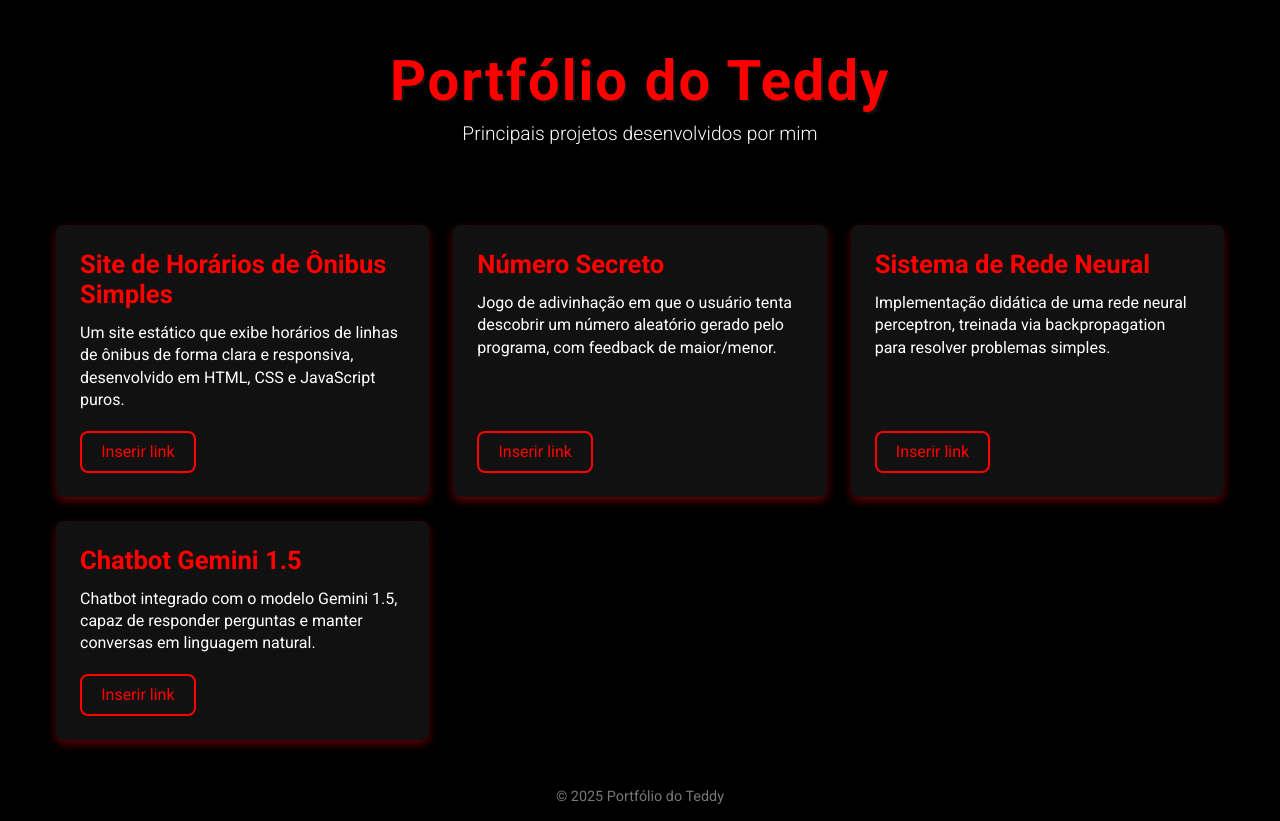
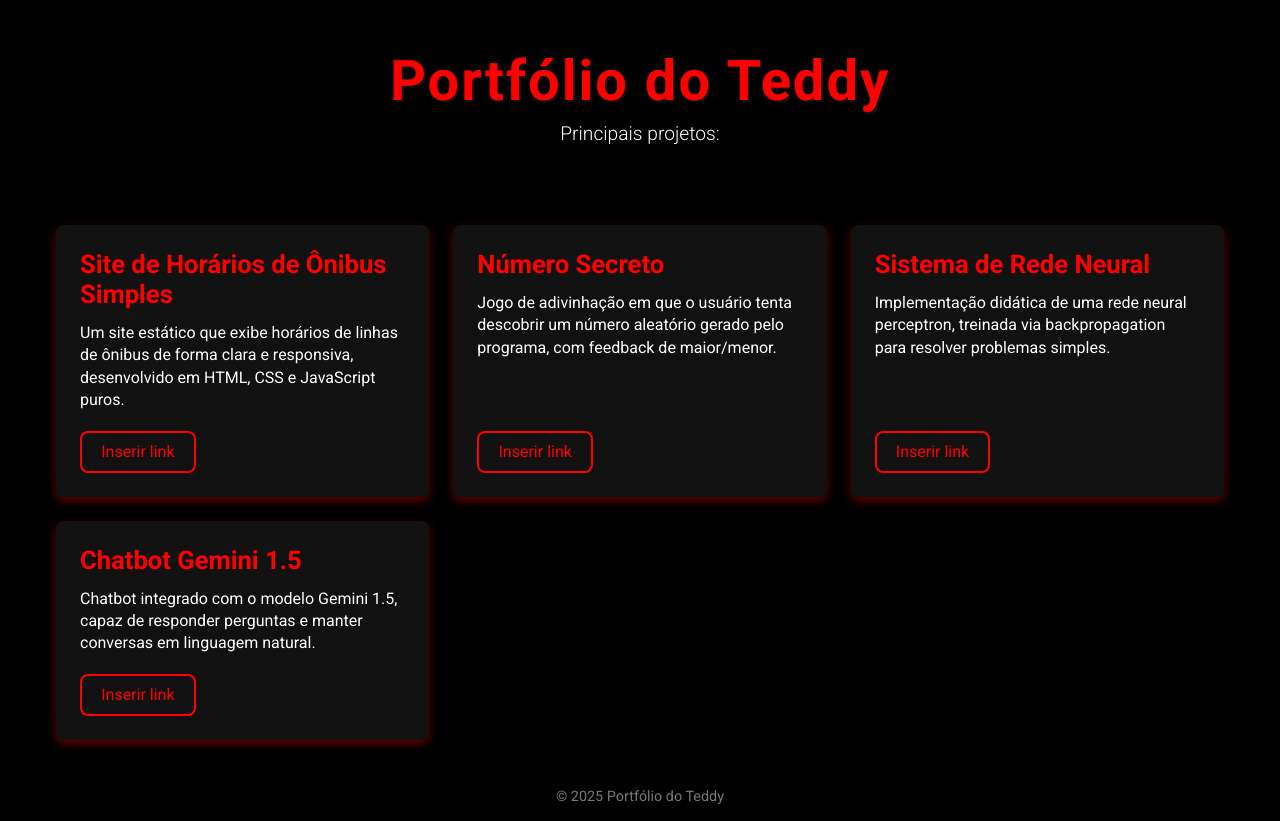
Before and after one commit to Tedyzetaa/teddy, a plain HTML site: page index.html in a window 1280 px wide. Drawn offline with Linux system fonts and the light colour scheme.

Commit message:
Update index.html

```diff
--- a/index.html
+++ b/index.html
@@ -68,7 +68,7 @@
 <body>
   <header>
     <h1>Portfólio do Teddy</h1>
-    <p>Principais projetos desenvolvidos por mim</p>
+    <p>Principais projetos:</p>
   </header>
 
   <main>
```
